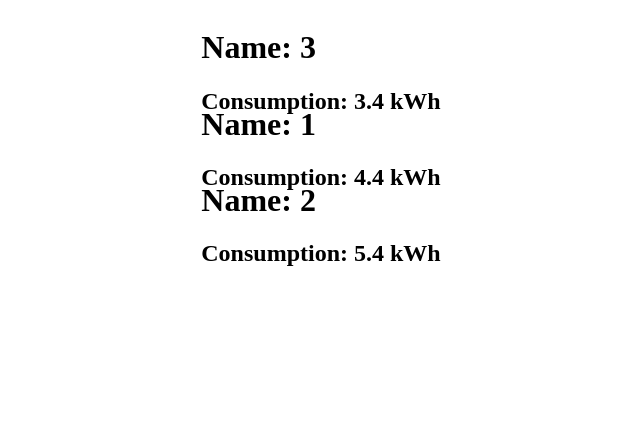
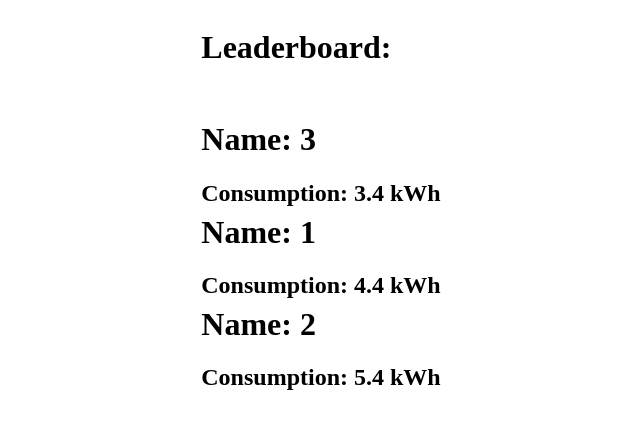
Before and after one commit to SipuliCodes/sustainable_building, a React (Vite) app: page / in a window 1280 px wide. Shown: the top 428 px of the page, without its empty margins (319-959 px from the left). Built offline with nearby package versions, Linux system fonts and the light colour scheme.

Commit message:
added leaderboard text

```diff
--- a/index.html
+++ b/index.html
@@ -3,7 +3,7 @@
   <head>
     <meta charset="UTF-8" />
     <meta name="viewport" content="width=device-width, initial-scale=1.0" />
-    <title>Vite + React</title>
+    <title>Sustainble Building</title>
   </head>
   <body>
     <div id="root"></div>
--- a/src/components/Leaderboard/index.jsx
+++ b/src/components/Leaderboard/index.jsx
@@ -27,6 +27,7 @@ const Leaderboard = () => {
 
   return (
     <div className="grid-container">
+      <h1>Leaderboard: </h1>
       {buildings.sort(sortByConsumption).map(building => {
         return (<LeaderboardPlace key={building.name} building={building} />)
       }
```
